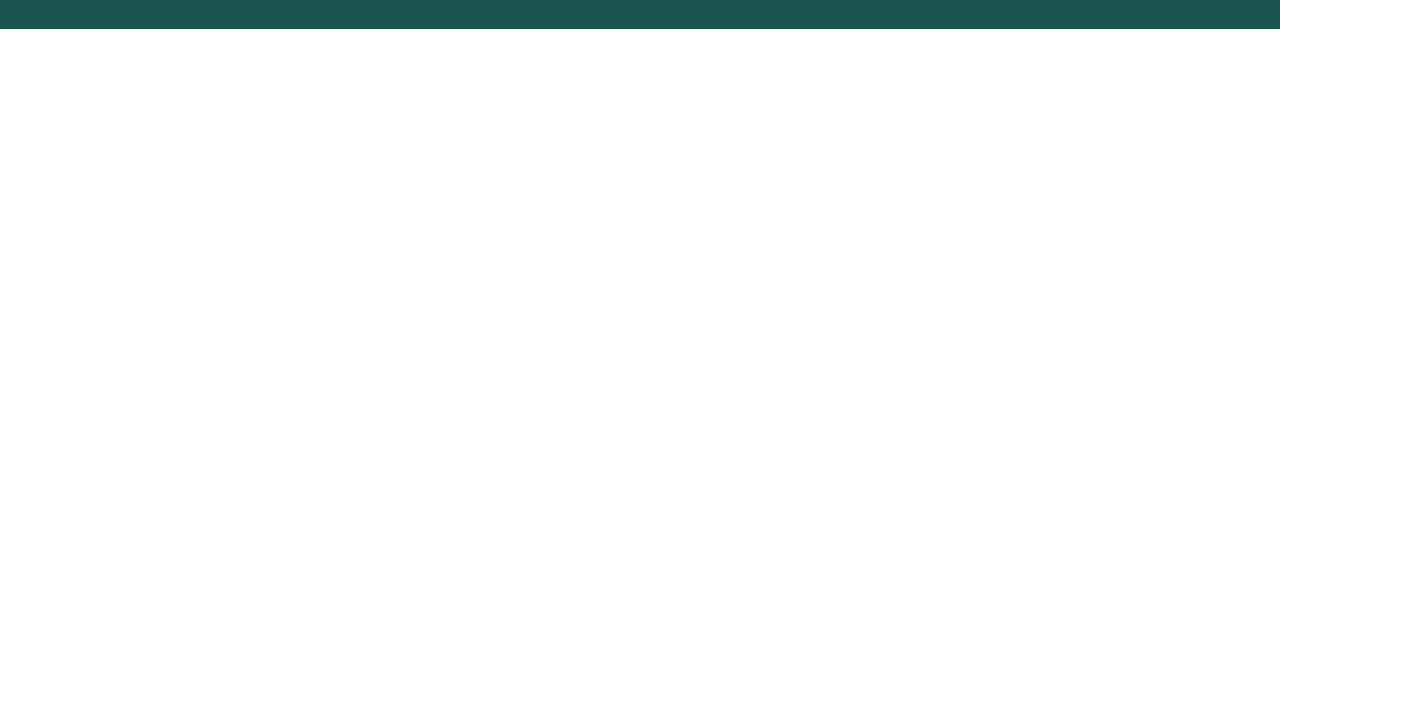
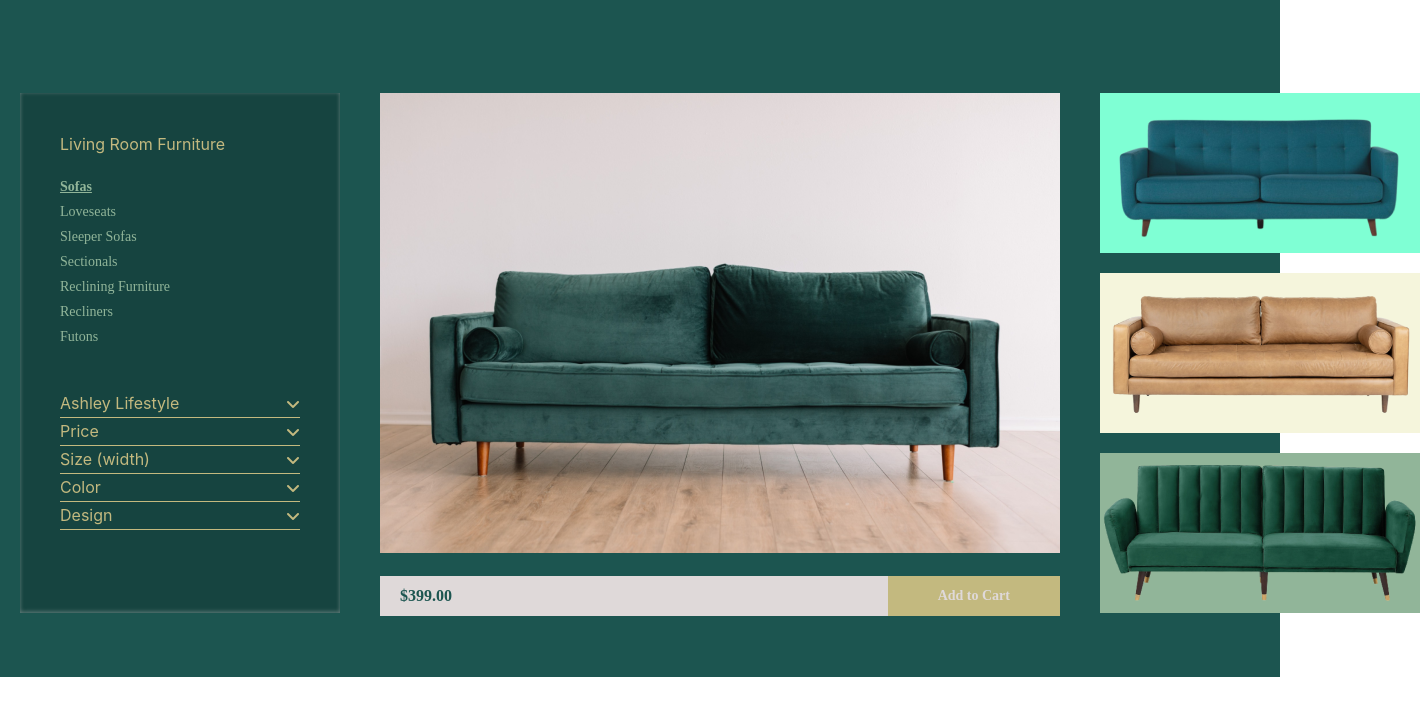
Before and after one commit to Khazaradze/davaleba11, a plain HTML site: page index.html in a window 1280 px wide. Shown: the part 86-800 px from the top of the page, 1420 px wide, since content can reach past the window. Drawn offline with Linux system fonts and the light colour scheme.

Commit message:
add section

```diff
--- a/css/style.css
+++ b/css/style.css
@@ -76,3 +76,123 @@
     border-radius: 4px;
     color: #C3B97F;
 }
+
+/* section1 */
+
+.section {
+    padding: 64px 20px;
+    display: grid;
+    gap: 20px 40px;
+    grid-template-rows: repeat(3, 160px);
+    grid-template-columns: 320px 680px 320px;
+    grid-template-areas:
+        "item1 item2 item3"
+        "item1 item2 item4"
+        "item1 item2 item5";
+}
+
+.item {
+    padding: 38px 40px;
+    grid-area: item1;
+    box-shadow: 0px 4px 4px 0px #00000033 inset;
+    box-shadow: 0px -1px 4px 0px #DFD9D966 inset;
+    background: #00000033;
+
+}
+
+.item_title {
+    font-family: Inter;
+    font-size: 16px;
+    font-weight: 400;
+    line-height: 27px;
+    color: #C3B97F;
+    margin-bottom: 16px;
+}
+
+.item_ul {
+    margin-bottom: 41px;
+}
+
+.item_list {
+    font-size: 14px;
+    font-weight: 400;
+    line-height: 25px;
+    color: #91B599;
+}
+
+.item_list_active {
+    font-size: 14px;
+    line-height: 25px;
+    color: #91B599;
+    font-weight: 700;
+    text-decoration: underline;
+}
+
+.item_div {
+    width: 240px;
+    display: flex;
+    justify-content: space-between;
+    align-items: center;
+    border-bottom: 1px solid #C3B97F;
+}
+
+.fa-angle-down {
+    color: #C3B97F;
+
+}
+
+.item_list2 {
+    font-family: Inter;
+    font-size: 16px;
+    font-weight: 400;
+    line-height: 27px;
+    color: #C3B97F;
+
+}
+
+.item2 {
+    grid-area: item2;
+}
+
+.item2_price_div {
+    margin-top: 20px;
+    background-color: #DFD9D9;
+    display: flex;
+    justify-content: space-between;
+    align-items: center;
+}
+
+.price {
+    margin-left: 20px;
+    font-size: 16px;
+    font-weight: 700;
+    line-height: 24px;
+    color: #1C5550;
+}
+
+.cart {
+    padding: 9px 50px;
+    font-size: 14px;
+    font-weight: 700;
+    line-height: 22px;
+    color: #DFD9D9;
+    background: #C3B97F;
+
+}
+
+.item2_img2 {
+    background-color: aquamarine;
+    grid-area: item3;
+}
+
+.item2_img3 {
+    background-color: beige;
+    grid-area: item4;
+}
+
+.item2_img4 {
+    background-color: #91B599;
+    grid-area: item5;
+}
+
+/* section2 */
--- a/index.html
+++ b/index.html
@@ -42,7 +42,53 @@
 
         </header>
 
+        <!-- section1 -->
 
+        <section class="section">
+            <div class="item">
+                <h4 class="item_title">Living Room Furniture</h4>
+                <ul class="item_ul">
+                    <li class="item_list_active">Sofas</li>
+                    <li class="item_list">Loveseats</li>
+                    <li class="item_list">Sleeper Sofas</li>
+                    <li class="item_list">Sectionals</li>
+                    <li class="item_list">Reclining Furniture</li>
+                    <li class="item_list">Recliners</li>
+                    <li class="item_list">Futons</li>
+                </ul>
+
+                <div class="item_div">
+                    <a href="index.html" class="item_list2">Ashley Lifestyle</a>
+                    <i class="fa-solid fa-angle-down"></i>
+                </div>
+                <div class="item_div">
+                    <a href="index.html" class="item_list2">Price</a>
+                    <i class="fa-solid fa-angle-down"></i>
+                </div>
+                <div class="item_div">
+                    <a href="index.html" class="item_list2">Size (width)</a>
+                    <i class="fa-solid fa-angle-down"></i>
+                </div>
+                <div class="item_div">
+                    <a href="index.html" class="item_list2">Color</a>
+                    <i class="fa-solid fa-angle-down"></i>
+                </div>
+                <div class="item_div">
+                    <a href="index.html" class="item_list2">Design</a>
+                    <i class="fa-solid fa-angle-down"></i>
+                </div>
+            </div>
+            <div class="item2">
+                <img src="imgs/Rectangle 1.png" alt="" class="item2_img">
+                <div class="item2_price_div">
+                    <p class="price">$399.00</p>
+                    <p class="cart">Add to Cart</p>
+                </div>
+            </div>
+            <div class="item2_img2"><img src="imgs/Rectangle 9.png" alt=""></div>
+            <div class="item2_img3"><img src="imgs/Rectangle 10 (3).png" alt=""></div>
+            <div class="item2_img4"><img src="imgs/Rectangle 11 (2).png" alt=""></div>
+        </section>
 
 
 
```
Also changed, not shown: imgs/Rectangle 1.png (added), imgs/Rectangle 10 (3).png (added), imgs/Rectangle 11 (2).png (added), imgs/Rectangle 9.png (added).
